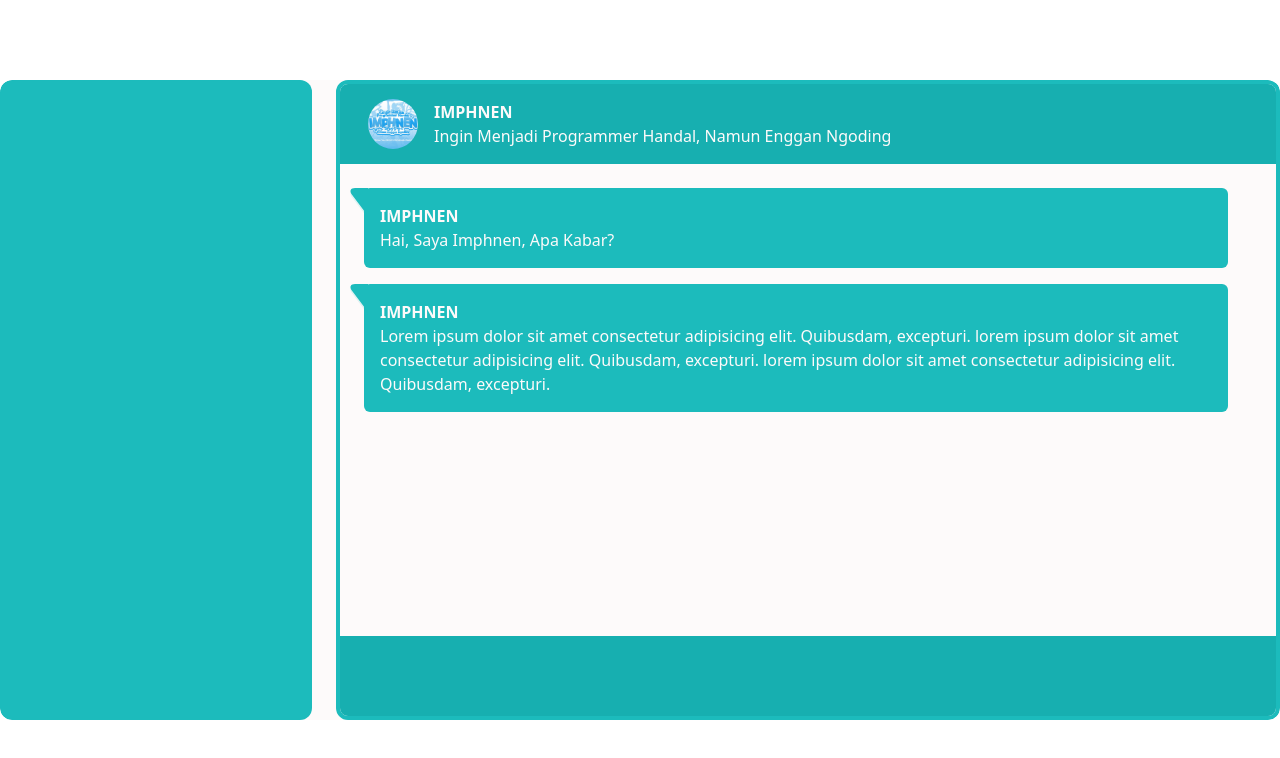
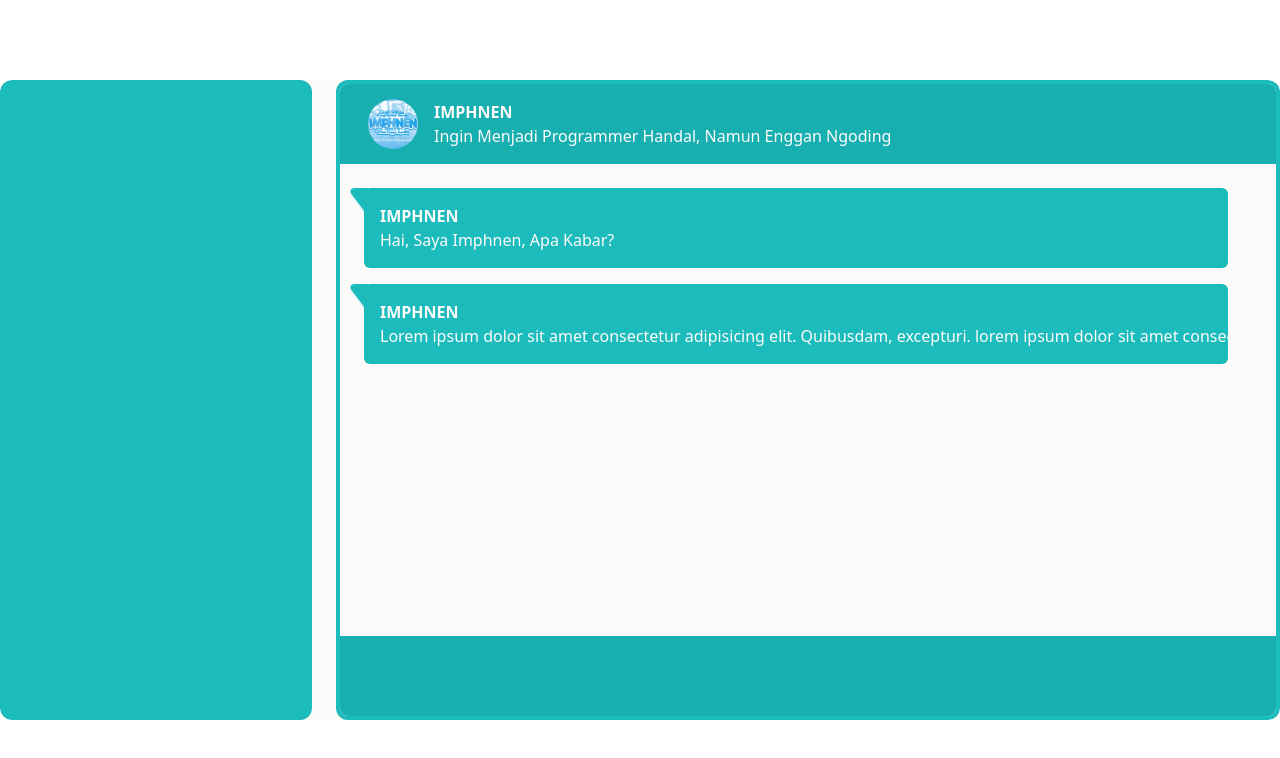
Before and after one commit to Jersk41/boedin-chat-frontend, a React (Vite) app: page / in a window 1280 px wide. Shown: the top 758 px of the page. Built offline with nearby package versions, Linux system fonts and the light colour scheme.

Commit message:
style: dynamically bubble chat width

```diff
--- a/src/components/DummyChat.jsx
+++ b/src/components/DummyChat.jsx
@@ -1,12 +1,28 @@
+import {useState, useEffect} from 'react';
 
 const DummyChat = ({ user, msg}) => {
+    const [isLongText, setIsLongText] = useState(false);
+    const message = msg;
+
+    const detectText = () => {
+        if(message.length < 20) {
+            setIsLongText(true);
+        }
+    }
+
+    useEffect(() => {
+        detectText();
+    }, [message])
+
     return (
         <div className=" px-6">
-            <div className="relative max-w-full min-h-4 bg-primary p-4 rounded-md">
+            <div className={`relative ${isLongText ? "w-max" : "max-w-full"} min-h-4 bg-primary p-4 rounded-md`}>
                 { /* <span className="absolute top-0 -left-4 w-0 h-0 border-l-[20px] border-l-blue-500 border-r-[20px] border-r-transparent border-b-[20px] border-b-transparent "></span> */ }
                 <svg className="absolute top-0 -left-4 w-[20px]" viewBox="0 0 8 13" preserveAspectRatio="xMidYMid meet" version="1.1" x="0px" y="0px"><title>tail-in</title><path opacity="0.13" fill="#1cbbbc" d="M1.533,3.568L8,12.193V1H2.812 C1.042,1,0.474,2.156,1.533,3.568z"></path><path fill="#1cbbbc" d="M1.533,2.568L8,11.193V0L2.812,0C1.042,0,0.474,1.156,1.533,2.568z"></path></svg>
                 <p className="font-bold w-max text-white">{user}</p>
-                <p className="font-normal text-white break-words">{msg}</p>
+                <div className={`w-max ${isLongText ? "max-w-full" : ""}`}>
+                    <p className="font-normal text-white break-words">{msg}</p>
+                </div>
             </div>
         </div>
     )
```
